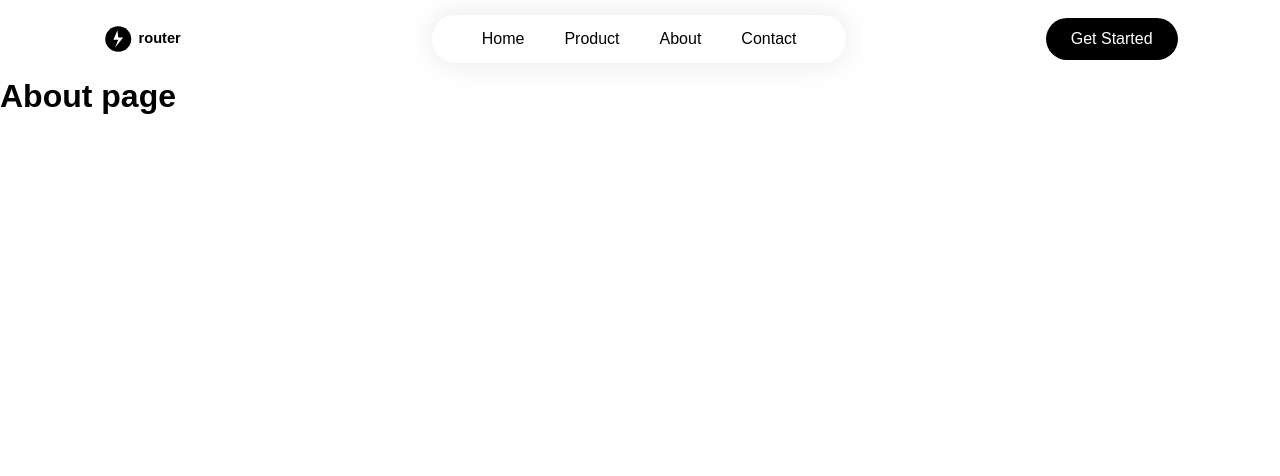
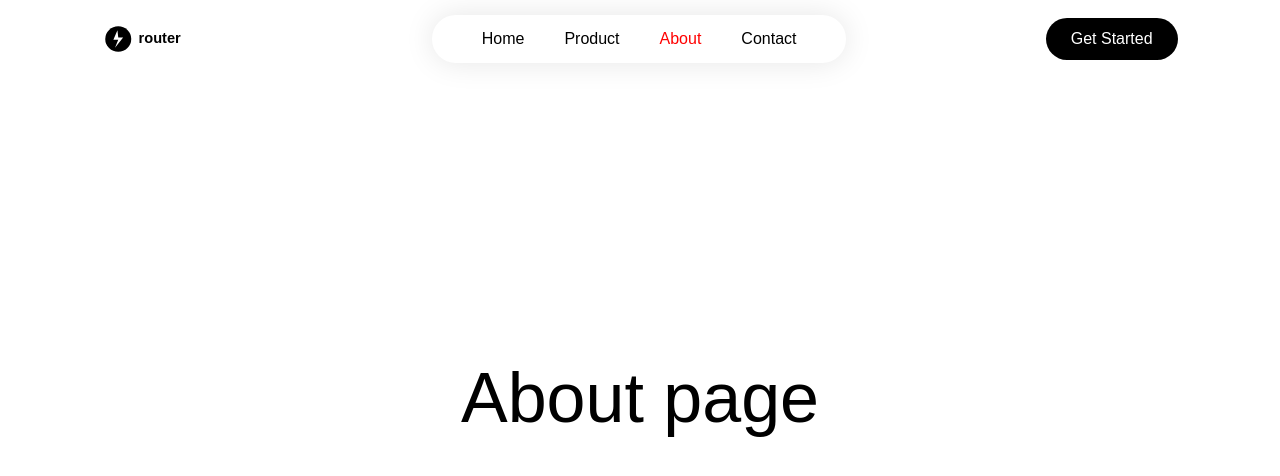
Before and after one commit to abrahamkifleT/react-router-tutorial, a React (Vite) app: page /about in a window 1280 px wide. Shown: the top 476 px of the page. Built offline with nearby package versions, Linux system fonts and the light colour scheme.

Commit message:
refactor: update Navbar to use NavLink and wrap Outlet in container

```diff
--- a/src/components/Navbar.jsx
+++ b/src/components/Navbar.jsx
@@ -1,18 +1,20 @@
 import React from 'react'
 import logo from '../assets/logo.svg'
-import { Link } from 'react-router-dom'
+import { NavLink, useNavigate } from 'react-router-dom'
 
 const NavBar = () => {
+  const navigate = useNavigate();
+
   return (
     <div className='navbar'>
-        <img src={logo} alt="" width="130px" />
-        <ul>
-            <li><Link to={"/"}>Home</Link></li>
-            <li><Link to={"/product"}>Product</Link></li>
-            <li><Link to={"/about"}>About</Link></li>
-            <li><Link to={"/contact"}>Contact</Link></li>
-        </ul>
-        <button>Get Started</button>
+      <img src={logo} alt="" width="130px" />
+      <ul>
+        <NavLink to={"/"}><li>Home</li></NavLink>
+        <NavLink to={"/product"}><li>Product</li></NavLink>
+        <NavLink to={"/about"}><li>About</li></NavLink>
+        <NavLink to={"/contact"}><li>Contact</li></NavLink>
+      </ul>
+      <button onClick={() => navigate("/contact" , {replace:true})}>Get Started</button>
     </div>
   )
 }
--- a/src/index.css
+++ b/src/index.css
@@ -1,16 +1,16 @@
-*{
+* {
   margin: 0;
   padding: 0;
   box-sizing: border-box;
-  font-family: 'poppins', sans-serif;
+  font-family: "poppins", sans-serif;
 }
 
-a{
+a {
   text-decoration: none;
   color: inherit;
 }
 
-.navbar{
+.navbar {
   width: 100%;
   display: flex;
   justify-content: space-between;
@@ -18,20 +18,23 @@ a{
   padding: 15px 8%;
 }
 
-.navbar ul{
+.navbar ul {
   padding: 10px 30px;
   border-radius: 30px;
-  box-shadow: 0 0 30px rgba(0,0,0,0.1);
+  box-shadow: 0 0 30px rgba(0, 0, 0, 0.1);
 }
 
-.navbar ul li{
+.navbar ul li {
   display: inline-block;
   padding: 5px 10px;
   margin: 0 10px;
-  color: #000;
 }
 
-.navbar button{
+a.active {
+  color: red;
+}
+
+.navbar button {
   background: #000;
   color: #fff;
   padding: 12px 25px;
@@ -42,7 +45,7 @@ a{
   cursor: pointer;
 }
 
-.container{
+.container {
   display: flex;
   align-items: center;
   justify-content: center;
@@ -50,7 +53,7 @@ a{
   height: 80vh;
 }
 
-.container h1{
+.container h1 {
   font-size: 70px;
   font-weight: 500;
 }
--- a/src/layout/RootLayout.jsx
+++ b/src/layout/RootLayout.jsx
@@ -5,8 +5,10 @@ import { Outlet } from 'react-router-dom'
 const RootLayout = () => {
   return (
     <div>
-     <NavBar />
-     <Outlet />
+      <NavBar />
+      <div className='container'>
+        <Outlet />
+      </div>
     </div>
   )
 }
```
